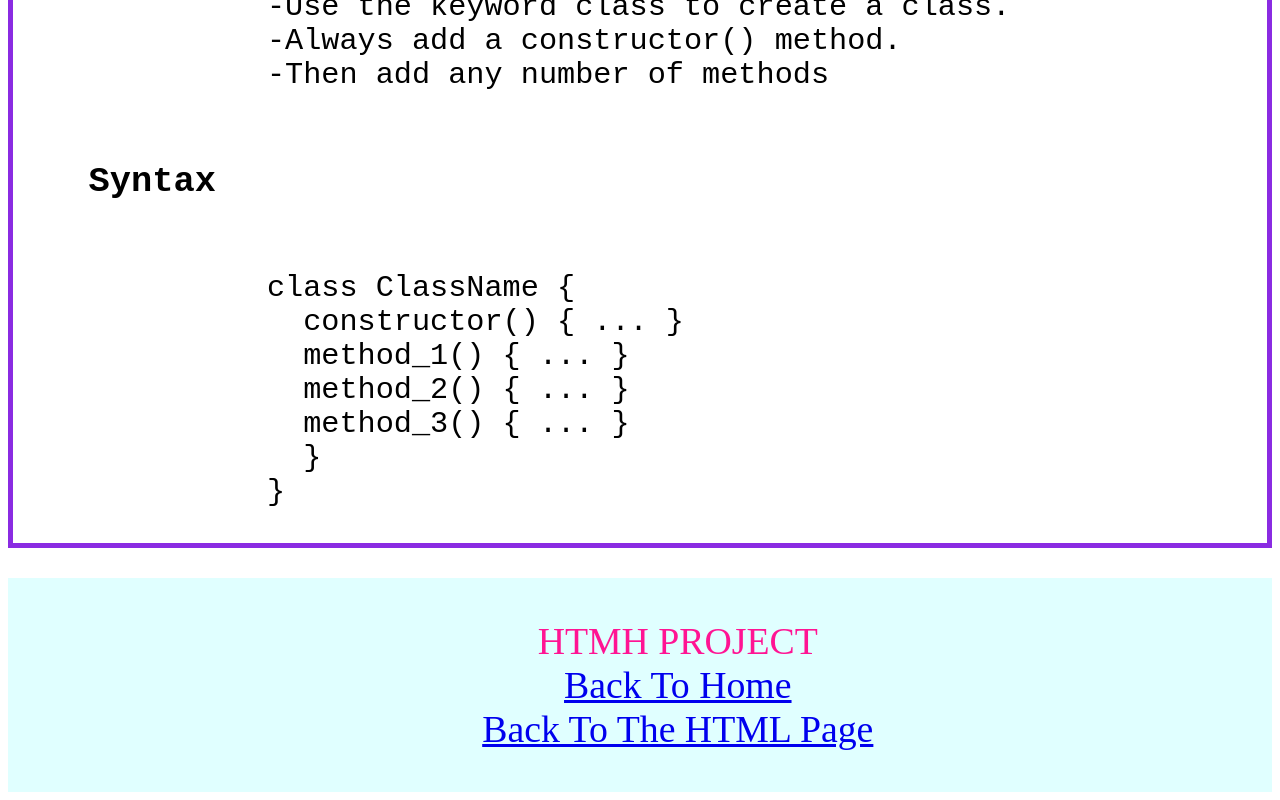
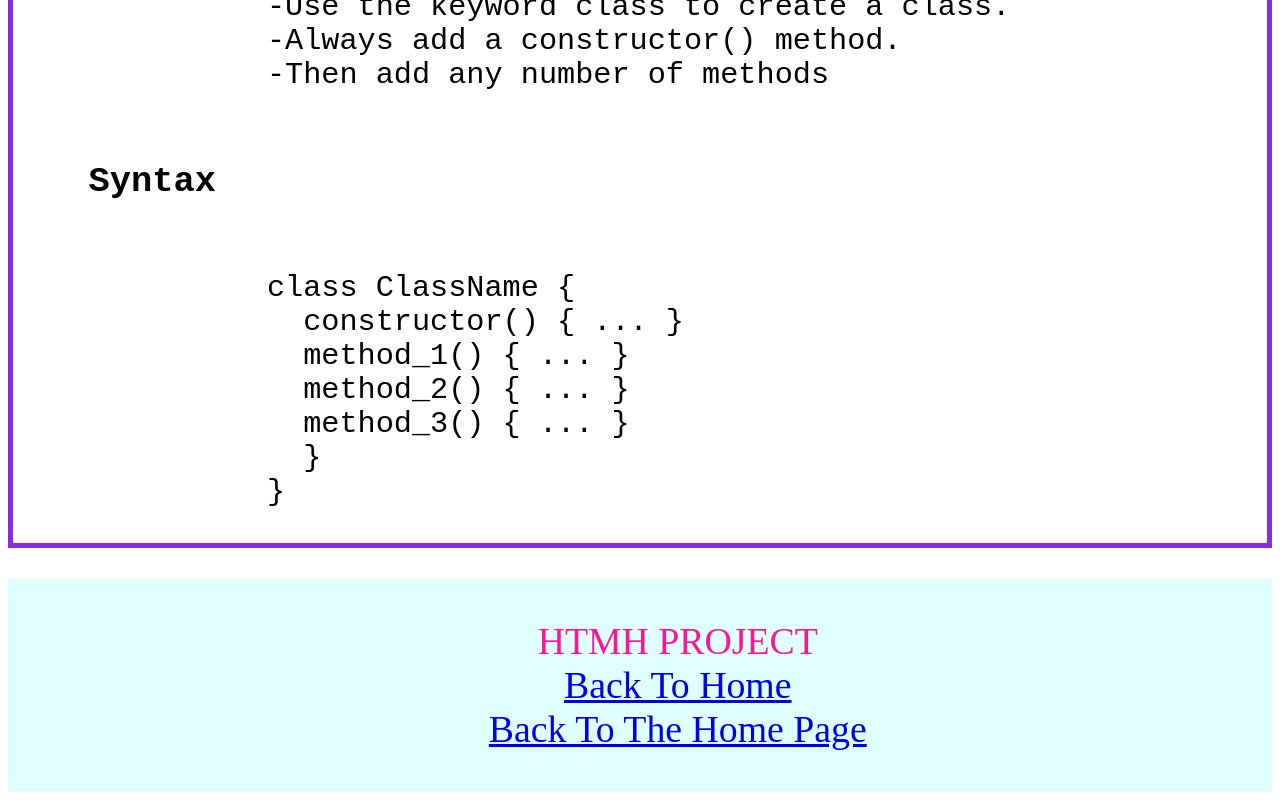
Before and after one commit to akrajput868/window-assignment, a plain HTML site: page JSpage.html in a window 1280 px wide. Shown: the part 11123-11923 px from the top of the page. Drawn offline with Linux system fonts and the light colour scheme.

Commit message:
js change

```diff
--- a/JSpage.html
+++ b/JSpage.html
@@ -200,7 +200,7 @@
             </pre>
             </article>
             <footer>
-              <p>HTMH PROJECT <br><a href="htmlpage.html"> Back To Home</a> <br><a href="home.html">Back To The HTML Page</a></p>
+              <p>HTMH PROJECT <br><a href="JSpage.html"> Back To Home</a> <br><a href="index.html">Back To The Home Page</a></p>
           </footer>
     </body>
 </html>
```
